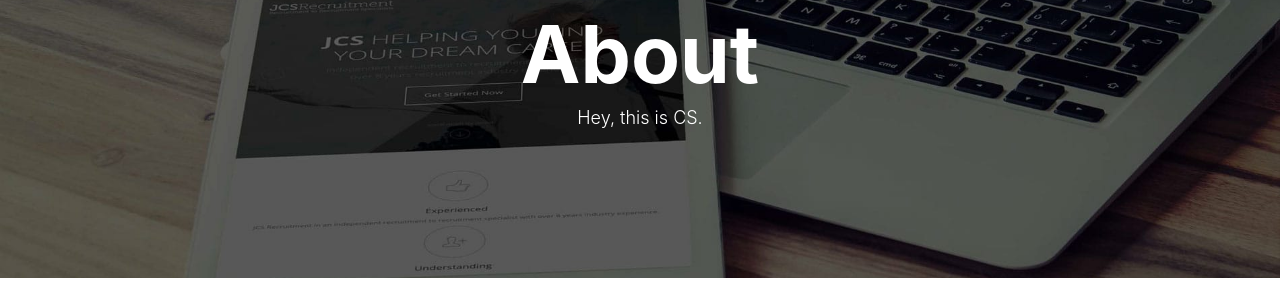
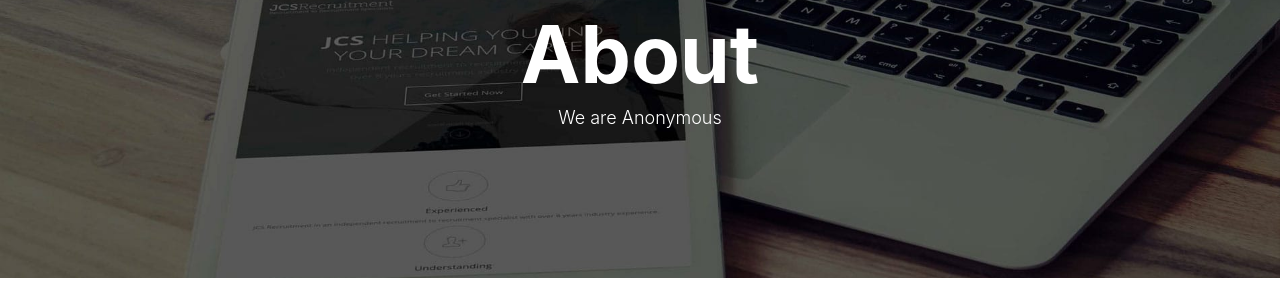
Before and after one commit to Ripper-S/Ripper-S.github.io, a Jekyll site: the page built from about.html, in a window 1280 px wide. Shown: the part 140-440 px from the top of the page. Built offline with Jekyll 4.4.1, drawn with Linux system fonts in a browser that asks for light colours; nearby versions of some CDN libraries; comment, search, counter and statistics services are not loaded; some of the changed lines change nothing that is shown.

Commit message:
1
Signed-off-by: AW_chenshu <chenshu@allwinnertech.com>

```diff
--- a/_config.yml
+++ b/_config.yml
@@ -1,13 +1,13 @@
 # Site settings
 title: Ripper-S Blog
-SEOTitle: Ripper-S Blog
+SEOTitle: 陈述的博客 | Ripper-S Blog
 header-img: img/post-bg-desk.jpg
 email:
 description: "We are Anonymous"
 keyword: "Ripper-S,Ripper-S Blog,Linux,C,SWUpdate"
 url: "http://ripper-s.github.io"          # your host, for absolute URL
 baseurl: ""      # for example, '/blog' if your blog hosted on 'host/blog'
-github_repo: "https://github.com/Ripper-S" # you code repository
+github_repo: "https://github.com/Ripper-S/Ripper-S.github.io" # you code repository
 
 # Sidebar settings
 sidebar: true                           # whether or not using Sidebar.
--- a/about.html
+++ b/about.html
@@ -1,7 +1,7 @@
 ---
 layout: page
 title: "About"
-description: "Hey, this is CS."
+description: "We are Anonymous"
 header-img: "img/post-bg-rwd.jpg"
 ---
 
```
